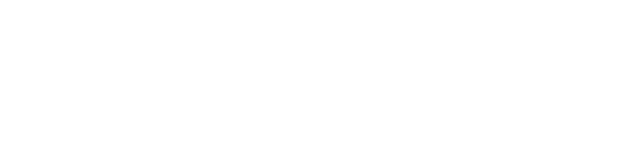
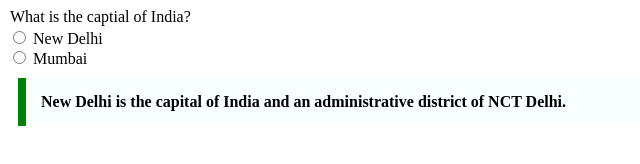
Before and after one commit to acciojob/trivia-AnasSabbag, a website: page main.html in a window 1280 px wide. Shown: the whole page, without its empty margins (0-640 px from the left). Drawn offline with Linux system fonts and the light colour scheme.

Commit message:
created a submission

```diff
--- a/main.html
+++ b/main.html
@@ -4,10 +4,37 @@
 
 <head>
 	<link rel="stylesheet" href="styles.css">
+	<style>
+		blockquote{
+		max-width:600px;
+	    margin: 10px;
+	    padding: 15px;
+	    border-left: 8px solid green;
+		background-color: #f8fffe;
+		font-weight: Bold;
+		}
+	</style>
 </head>
 
 <body>
 	<!-- the entire body must be written by student -->
+	<form>
+		<option>What is the captial of India?</option>
+		<label>
+			<input type ="radio" name= "capital" value ="new-delhi">
+			New Delhi
+		</label><br>
+		<label>
+			<input type ="radio" name= "capital" value ="mumbai">
+			Mumbai
+		</label>
+	</form>
+	<blockquote >
+		New Delhi is the capital of India and an administrative district of NCT Delhi.
+	</blockquote>
+
+
+
     <script type="text/javascript" src="./script.js">
 </script>
 
```
